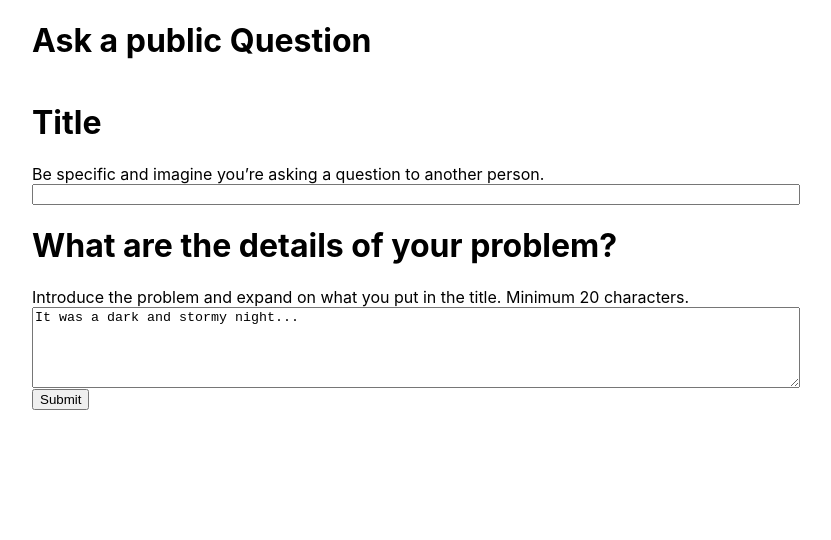
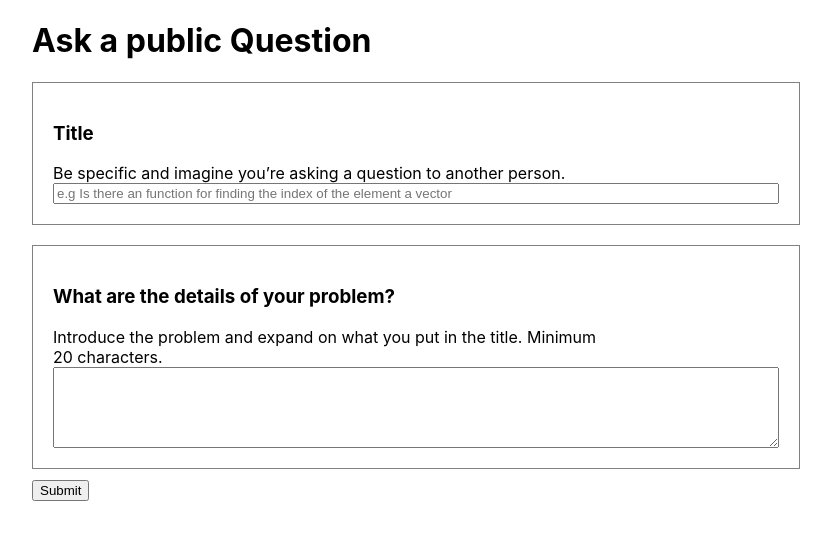
Before and after one commit to jayashibus/stackoverflow, a React (Create React App) app: page /askquestion in a window 1280 px wide. Shown: the top 540 px of the page, without its empty margins (224-1055 px from the left). Built offline with nearby package versions, Linux system fonts and the light colour scheme.

Commit message:
CSS added for Ask Question Page

```diff
--- a/src/App.css
+++ b/src/App.css
@@ -8,7 +8,6 @@
   width: 100%;
   display: flex;
   flex-direction: row;
-  border: solid 1px rgb(233, 11, 11);
   justify-content: space-between;
 }
 .Title-left {
@@ -93,3 +92,17 @@
 .Padding-top {
   padding-top: 15px;
 }
+.Border-gray {
+  border: solid 1px gray;
+}
+
+.Padding {
+  padding: 20px;
+}
+
+.divider-noborder {
+  margin: 10px 0;
+}
+.Margin-top {
+  margin-top: 10px;
+}
--- a/src/Component/ListAll/AskQuestion.jsx
+++ b/src/Component/ListAll/AskQuestion.jsx
@@ -7,22 +7,28 @@ const AskQuestion = () => {
         <div>
           <h1>Ask a public Question</h1>
         </div>
-        <div className="Askquestion">
-          <h1>Title</h1>
+        <div className="Askquestion Border-gray Padding">
+          <h3>Title</h3>
           Be specific and imagine you’re asking a question to another person.
-          <input type="text"></input>
+          <input
+            type="text"
+            placeholder="e.g Is there an function for finding the index of the element a vector"
+          ></input>
         </div>
 
-        <div className="Askquestion">
-          <h1>What are the details of your problem?</h1>
-          Introduce the problem and expand on what you put in the title. Minimum
+        <div className="divider-noborder "> </div>
+
+        <div className="Askquestion Border-gray Padding">
+          <h3>What are the details of your problem?</h3>
+          <label>
+            Introduce the problem and expand on what you put in the title.
+            Minimum
+          </label>
           20 characters.
-          <textarea id="question" name="question" rows="5" cols="33">
-            It was a dark and stormy night...
-          </textarea>
+          <textarea id="question" name="question" rows="5" cols="33"></textarea>
         </div>
       </div>
-      <div>
+      <div className="Margin-top">
         <button>Submit</button>
       </div>
     </div>
```
